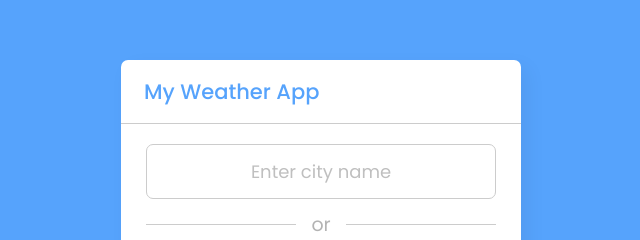
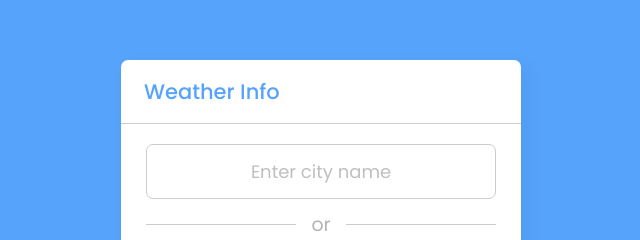
Before and after one commit to DHIRAJDHANGAR/My-Weather-App, a plain HTML site: page index.html in a window 1280 px wide. Shown: the part 203-443 px from the top of the page, 319-959 px from the left. Drawn offline with nearby package versions, Linux system fonts and the light colour scheme.

Commit message:
name changeE

```diff
--- a/assets/script/script.js
+++ b/assets/script/script.js
@@ -23,7 +23,11 @@ locationBtn.addEventListener("click", () => {
   }
 });
 
+//this is API key
+
 let apiKey = "0276c44e65216afcb55d21298e3f558e";
+
+//API Calling to know city address
 
 function requestApi(city) {
   API = `https://api.openweathermap.org/data/2.5/weather?q=${city}&units=metric&appid=${apiKey}`;
--- a/index.html
+++ b/index.html
@@ -2,7 +2,7 @@
 <html lang="en" dir="ltr">
   <head>
     <meta charset="utf-8" />
-    <title>My Weather App</title>
+    <title>Weather Info</title>
     <link rel="stylesheet" href="./assets/style/style.css" />
     <meta name="viewport" content="width=device-width, initial-scale=1.0" />
     <!-- Linking BoxIcon for Icon -->
@@ -35,7 +35,7 @@
   </head>
   <body>
     <div class="wrapper">
-      <header><i class="bx bx-left-arrow-alt"></i>My Weather App</header>
+      <header><i class="bx bx-left-arrow-alt"></i>Weather Info</header>
       <section class="input-part">
         <p class="info-txt"></p>
         <div class="content">
```
Also changed, not shown: 1 other file.
